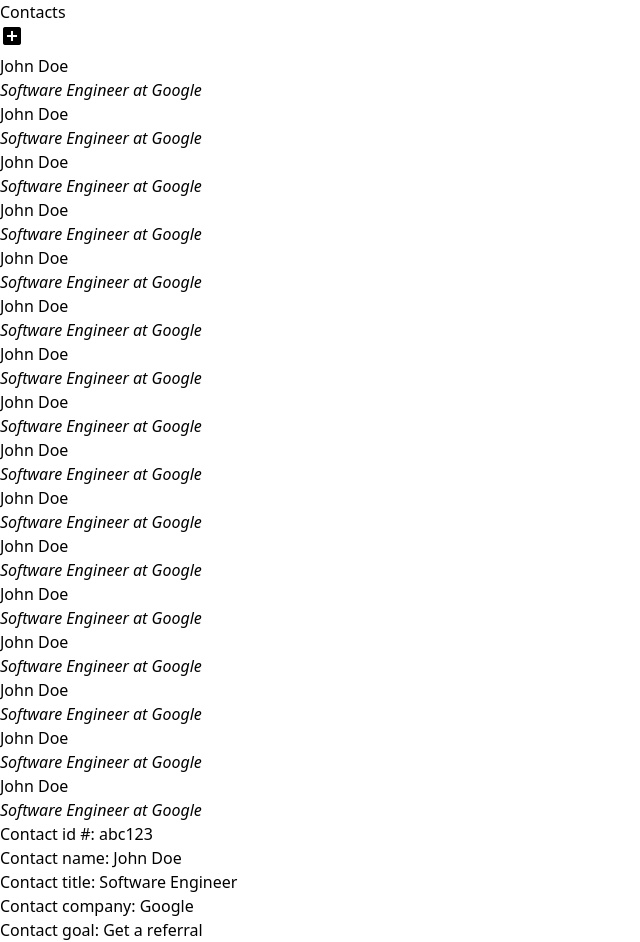
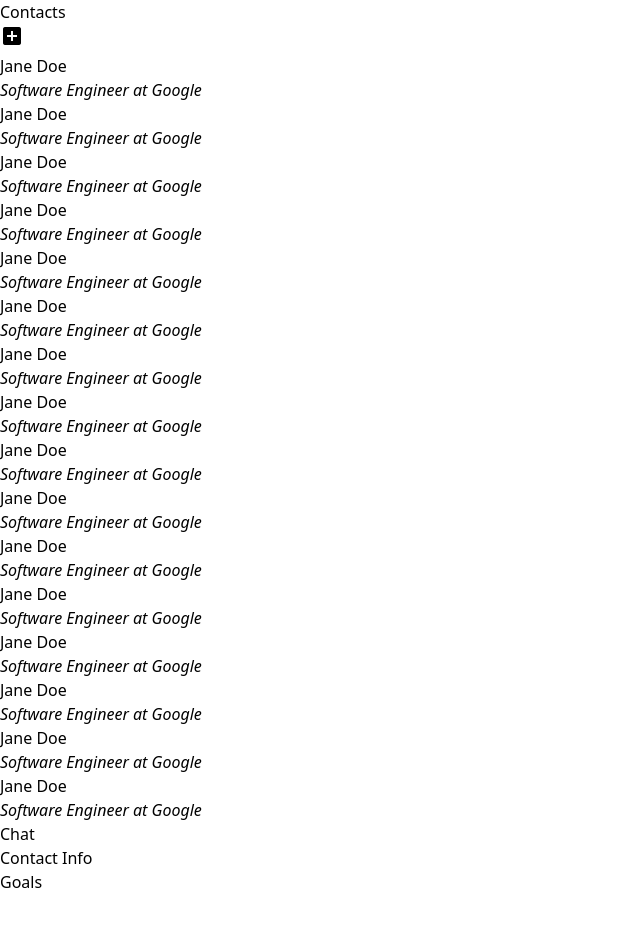
Before and after one commit to mayank-raj1/GDSC_Hacks, a React (Vite) app in the folder Frontend/: page /contacts/abc123 in a window 1280 px wide. Shown: the part 540-1482 px from the top of the page, without its empty margins (0-640 px from the left). After the commit the page ends 1434 px from the top, so only its background shows below. Built offline with nearby package versions, Linux system fonts and the light colour scheme.

Commit message:
adding contact page

```diff
--- a/Frontend/src/components/contacts/Contact.jsx
+++ b/Frontend/src/components/contacts/Contact.jsx
@@ -2,12 +2,19 @@
 function Contact({ id, name, title, company, goal }) {
 
   return (
-    <div>
-      Contact id #: {id}<br />
-      Contact name: {name}<br />
-      Contact title: {title}<br />
-      Contact company: {company}<br />
-      Contact goal: {goal}<br />
+    <div className="h-full flex">
+      <div className="flex-1">
+        <h4 className="text-2xl">Chat</h4>
+      </div>
+
+      <div className="flex flex-col flex-1">
+        <div className="flex-1">
+          <h5 className="text-xl">Contact Info</h5>
+        </div>
+        <div className="flex-1 text-xl">
+          <h6>Goals</h6>
+        </div>
+      </div>
     </div>
   );
 }
--- a/Frontend/src/components/contacts/ContactsPage.jsx
+++ b/Frontend/src/components/contacts/ContactsPage.jsx
@@ -14,7 +14,7 @@ function ContactsPage() {
 
   let data = [
     {
-      name: "John Doe",
+      name: "Jane Doe",
       title: "Software Engineer",
       company: "Google",
       goal: "Get a referral",
@@ -43,13 +43,15 @@ function ContactsPage() {
             {
               data.map((contact, i) => {
                 return (
-                  <li key={i} className="border bg-white p-4 hover:bg-slate-100">
+                  <li key={i} className="border bg-white hover:bg-slate-100">
                     <NavLink to={`/contacts/${contact.id}`}>
-                      <h4 className="text-xl">{contact.name}</h4>
-                      <div>
-                        <p className="text-gray-500">
-                          <em>{contact.title + " at " + contact.company}</em>
-                        </p>
+                      <div className="p-4">
+                        <h4 className="text-xl">{contact.name}</h4>
+                        <div>
+                          <p className="text-gray-500">
+                            <em>{contact.title + " at " + contact.company}</em>
+                          </p>
+                        </div>
                       </div>
                     </NavLink>
                   </li>
--- a/Frontend/src/components/dashboard/NavBar.jsx
+++ b/Frontend/src/components/dashboard/NavBar.jsx
@@ -36,7 +36,7 @@ function NavBar() {
 
           <div className="flex my-4 mx-2 items-center w-fit">
             <img
-              src="NetWrk logo.png"
+              src="./NetWrk logo.png"
               alt="NetWrk's logo"
               className="size-16 shrink-0 mr-4"
             />
```
Also changed, not shown: Frontend/src/components/contacts/ContactChatbox.jsx (added).
